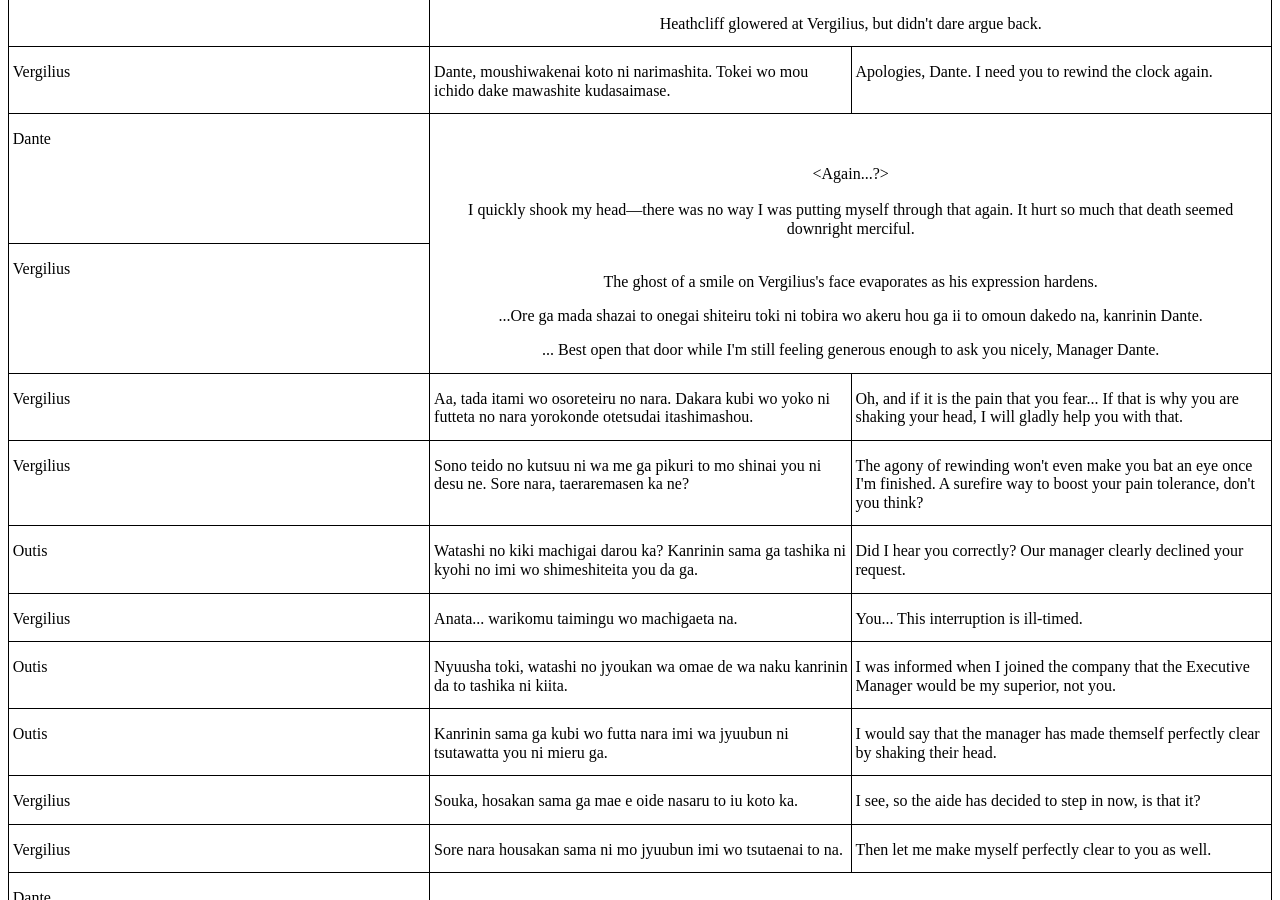
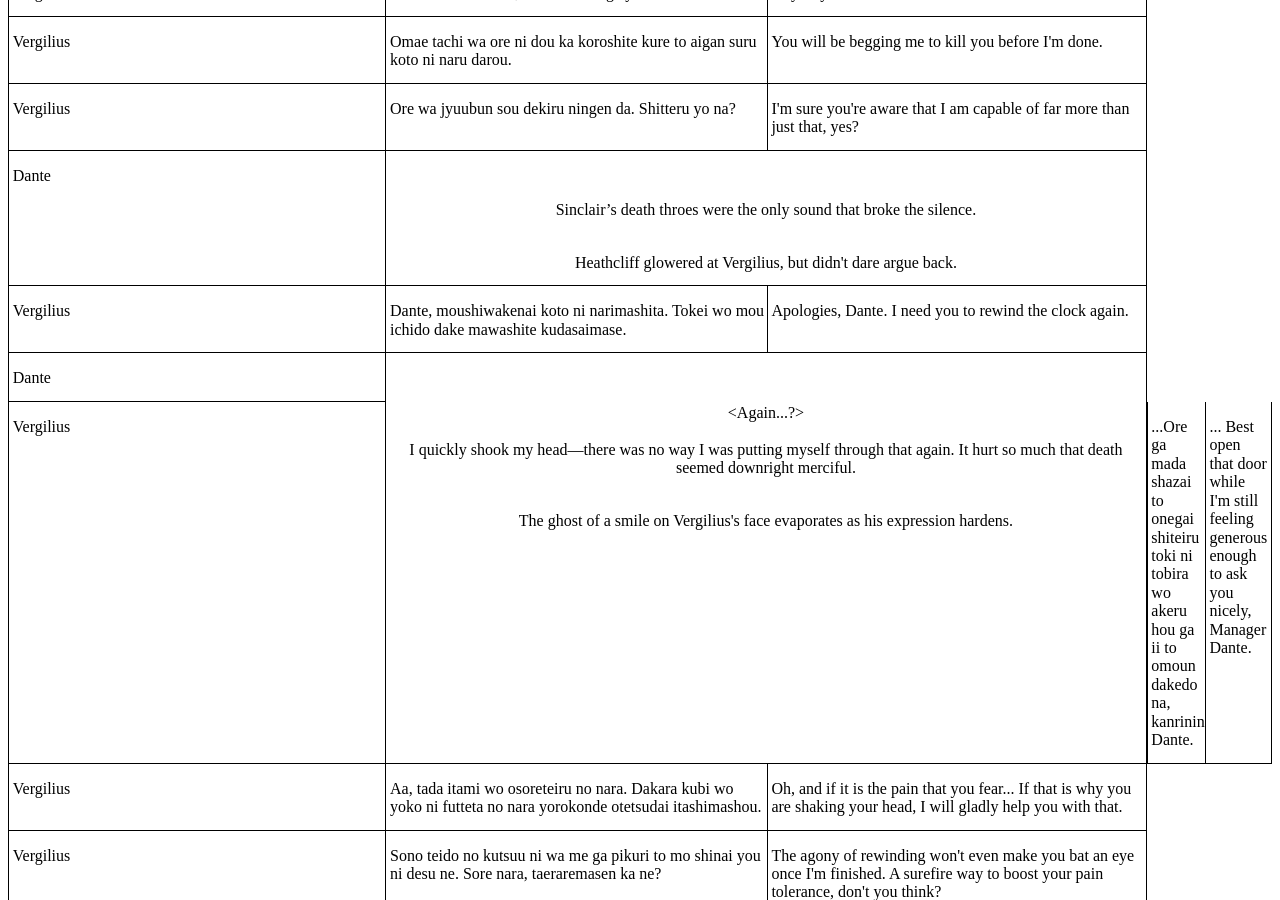
Before and after one commit to Kame-Linca/Rimbus_Site, a Jekyll site: the page built from Scripts/C1/C1_1.html, in a window 1280 px wide and 900 px high, scrolled down 6400 px. Built offline with Jekyll 4.4.1, drawn with Linux system fonts in a browser that asks for light colours.

Commit message:
c1 little bugs

```diff
--- a/Scripts/C1/C1_1.html
+++ b/Scripts/C1/C1_1.html
@@ -1173,16 +1173,20 @@ I quickly shook my
 			<p align="center"><br/>
 The ghost of a smile on Vergilius's face
 			evaporates as his expression hardens.</p>
-			<p align="center">...Ore ga mada shazai to onegai shiteiru toki ni
-			tobira wo akeru hou ga ii to omoun dakedo na, kanrinin Dante.</p>
-			<p align="center">... Best open that door while I'm still feeling
-			generous enough to ask you nicely, Manager Dante.
-			</p>
 		</td>
 	</tr>
 	<tr valign="top" chara_highlight="Vergilius">
 		<td width="33%" style="border-top: none; border-bottom: 1px solid #000000; border-left: 1px solid #000000; border-right: none; padding-top: 0cm; padding-bottom: 0.1cm; padding-left: 0.1cm; padding-right: 0cm"><p>
 			Vergilius</p>
+		</td>
+		<td width="33%" style="border-top: none; border-bottom: 1px solid #000000; border-left: 1px solid #000000; border-right: none; padding-top: 0cm; padding-bottom: 0.1cm; padding-left: 0.1cm; padding-right: 0cm"><p>
+			...Ore ga mada shazai to onegai shiteiru toki ni
+			tobira wo akeru hou ga ii to omoun dakedo na, kanrinin Dante.</p>
+		</td>
+		<td width="33%" style="border-top: none; border-bottom: 1px solid #000000; border-left: 1px solid #000000; border-right: 1px solid #000000; padding-top: 0cm; padding-bottom: 0.1cm; padding-left: 0.1cm; padding-right: 0.1cm"><p>
+			... Best open that door while I'm still feeling
+			generous enough to ask you nicely, Manager Dante.
+			</p>
 		</td>
 	</tr>
 	<tr valign="top" chara_highlight="Vergilius">
```
